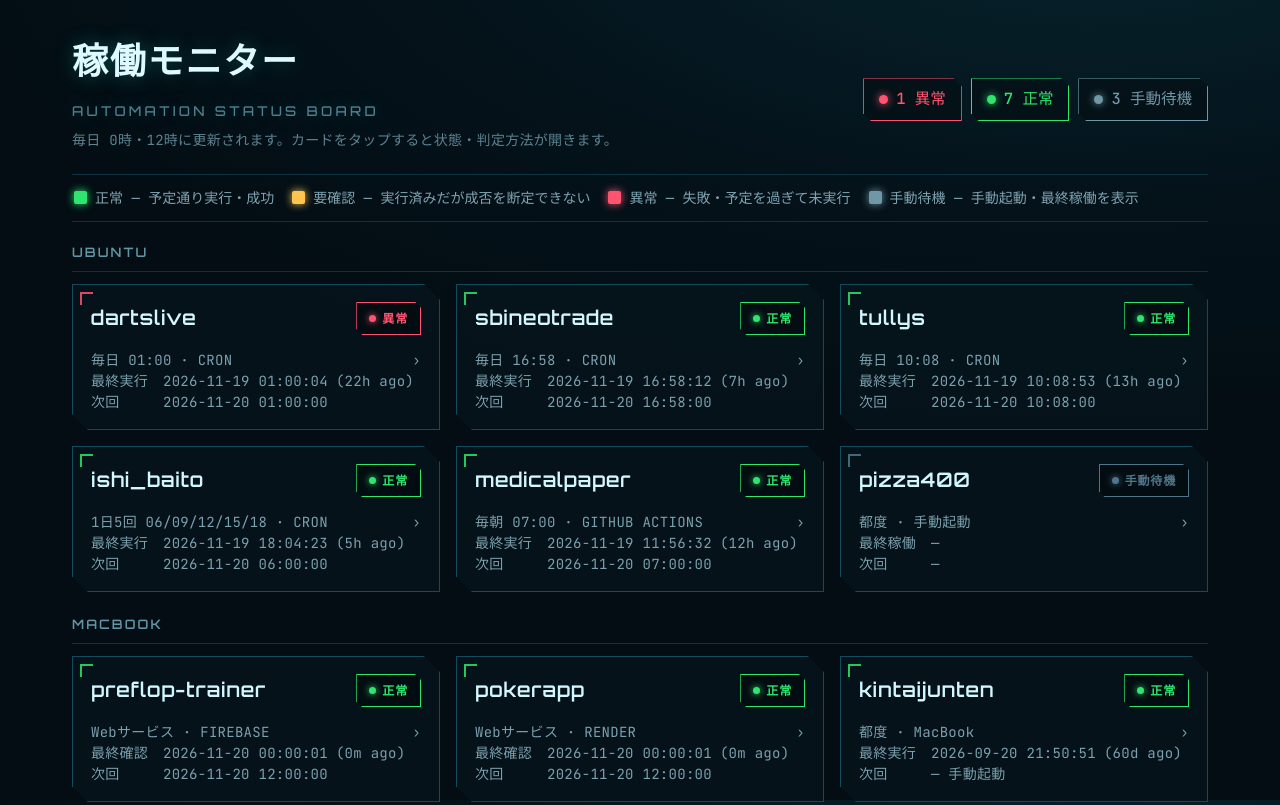
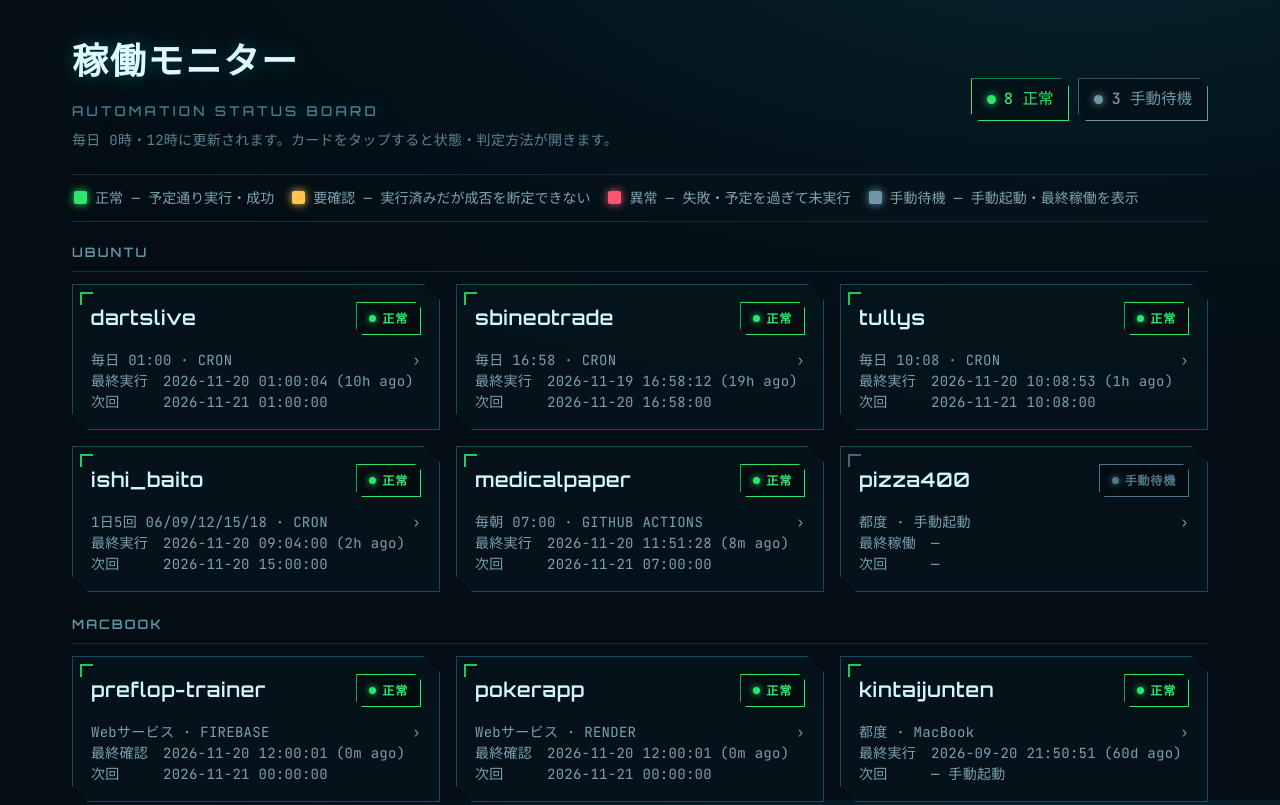
Before and after one commit to pen0812/control-center, a plain HTML site: page index.html in a window 1280 px wide. Shown: the top 805 px of the page. Drawn offline with Linux system fonts and the light colour scheme; a web font is replaced by a local one.

Commit message:
update status 2026-11-20 12:00:04

```diff
--- a/index.html
+++ b/index.html
@@ -90,7 +90,7 @@
 <div class="wrap">
   <header class="head">
     <h1>稼働モニター<span class="sub">automation status board</span></h1>
-    <div class="summary"><span class="chip crit"><i></i>1 異常</span><span class="chip ok"><i></i>7 正常</span><span class="chip idle"><i></i>3 手動待機</span></div>
+    <div class="summary"><span class="chip ok"><i></i>8 正常</span><span class="chip idle"><i></i>3 手動待機</span></div>
   </header>
   <p class="note">毎日 0時・12時に更新されます。カードをタップすると状態・判定方法が開きます。</p>
   <div class="legend">
@@ -101,20 +101,20 @@
   </div>
   <h2 class="grouphd">Ubuntu</h2>
   <div class="grid">
-    <details class="card s-crit">
+    <details class="card s-ok">
       <summary>
         <div class="top">
           <div class="idz"><span class="nm">dartslive</span></div>
-          <span class="pill s-crit"><i></i>異常</span>
+          <span class="pill s-ok"><i></i>正常</span>
         </div>
         <div class="meta">
           <span class="mline"><span class="mv">毎日 01:00 · CRON</span><span class="chev">›</span></span>
-          <span class="mline"><span class="mk">最終実行</span><span class="mv">2026-11-19 01:00:04</span><span class="ago">(22h ago)</span></span>
-          <span class="mline"><span class="mk">次回</span><span class="mv">2026-11-20 01:00:00</span></span>
+          <span class="mline"><span class="mk">最終実行</span><span class="mv">2026-11-20 01:00:04</span><span class="ago">(10h ago)</span></span>
+          <span class="mline"><span class="mk">次回</span><span class="mv">2026-11-21 01:00:00</span></span>
         </div>
       </summary>
       <div class="body">
-        <div class="r"><span class="k">状態</span><span class="v">exit=1 異常終了</span></div>
+        <div class="r"><span class="k">状態</span><span class="v">exit=0 正常終了</span></div>
         <div class="r"><span class="k">判定方法</span><span class="v">ラッパーの終了コード</span></div>
       </div>
     </details>
@@ -126,7 +126,7 @@
         </div>
         <div class="meta">
           <span class="mline"><span class="mv">毎日 16:58 · CRON</span><span class="chev">›</span></span>
-          <span class="mline"><span class="mk">最終実行</span><span class="mv">2026-11-19 16:58:12</span><span class="ago">(7h ago)</span></span>
+          <span class="mline"><span class="mk">最終実行</span><span class="mv">2026-11-19 16:58:12</span><span class="ago">(19h ago)</span></span>
           <span class="mline"><span class="mk">次回</span><span class="mv">2026-11-20 16:58:00</span></span>
         </div>
       </summary>
@@ -143,8 +143,8 @@
         </div>
         <div class="meta">
           <span class="mline"><span class="mv">毎日 10:08 · CRON</span><span class="chev">›</span></span>
-          <span class="mline"><span class="mk">最終実行</span><span class="mv">2026-11-19 10:08:53</span><span class="ago">(13h ago)</span></span>
-          <span class="mline"><span class="mk">次回</span><span class="mv">2026-11-20 10:08:00</span></span>
+          <span class="mline"><span class="mk">最終実行</span><span class="mv">2026-11-20 10:08:53</span><span class="ago">(1h ago)</span></span>
+          <span class="mline"><span class="mk">次回</span><span class="mv">2026-11-21 10:08:00</span></span>
         </div>
       </summary>
       <div class="body">
@@ -160,8 +160,8 @@
         </div>
         <div class="meta">
           <span class="mline"><span class="mv">1日5回 06/09/12/15/18 · CRON</span><span class="chev">›</span></span>
-          <span class="mline"><span class="mk">最終実行</span><span class="mv">2026-11-19 18:04:23</span><span class="ago">(5h ago)</span></span>
-          <span class="mline"><span class="mk">次回</span><span class="mv">2026-11-20 06:00:00</span></span>
+          <span class="mline"><span class="mk">最終実行</span><span class="mv">2026-11-20 09:04:00</span><span class="ago">(2h ago)</span></span>
+          <span class="mline"><span class="mk">次回</span><span class="mv">2026-11-20 15:00:00</span></span>
         </div>
       </summary>
       <div class="body">
@@ -177,8 +177,8 @@
         </div>
         <div class="meta">
           <span class="mline"><span class="mv">毎朝 07:00 · GITHUB ACTIONS</span><span class="chev">›</span></span>
-          <span class="mline"><span class="mk">最終実行</span><span class="mv">2026-11-19 11:56:32</span><span class="ago">(12h ago)</span></span>
-          <span class="mline"><span class="mk">次回</span><span class="mv">2026-11-20 07:00:00</span></span>
+          <span class="mline"><span class="mk">最終実行</span><span class="mv">2026-11-20 11:51:28</span><span class="ago">(8m ago)</span></span>
+          <span class="mline"><span class="mk">次回</span><span class="mv">2026-11-21 07:00:00</span></span>
         </div>
       </summary>
       <div class="body">
@@ -214,8 +214,8 @@
         </div>
         <div class="meta">
           <span class="mline"><span class="mv">Webサービス · FIREBASE</span><span class="chev">›</span></span>
-          <span class="mline"><span class="mk">最終確認</span><span class="mv">2026-11-20 00:00:01</span><span class="ago">(0m ago)</span></span>
-          <span class="mline"><span class="mk">次回</span><span class="mv">2026-11-20 12:00:00</span></span>
+          <span class="mline"><span class="mk">最終確認</span><span class="mv">2026-11-20 12:00:01</span><span class="ago">(0m ago)</span></span>
+          <span class="mline"><span class="mk">次回</span><span class="mv">2026-11-21 00:00:00</span></span>
         </div>
       </summary>
       <div class="body">
@@ -231,8 +231,8 @@
         </div>
         <div class="meta">
           <span class="mline"><span class="mv">Webサービス · RENDER</span><span class="chev">›</span></span>
-          <span class="mline"><span class="mk">最終確認</span><span class="mv">2026-11-20 00:00:01</span><span class="ago">(0m ago)</span></span>
-          <span class="mline"><span class="mk">次回</span><span class="mv">2026-11-20 12:00:00</span></span>
+          <span class="mline"><span class="mk">最終確認</span><span class="mv">2026-11-20 12:00:01</span><span class="ago">(0m ago)</span></span>
+          <span class="mline"><span class="mk">次回</span><span class="mv">2026-11-21 00:00:00</span></span>
         </div>
       </summary>
       <div class="body">
```
